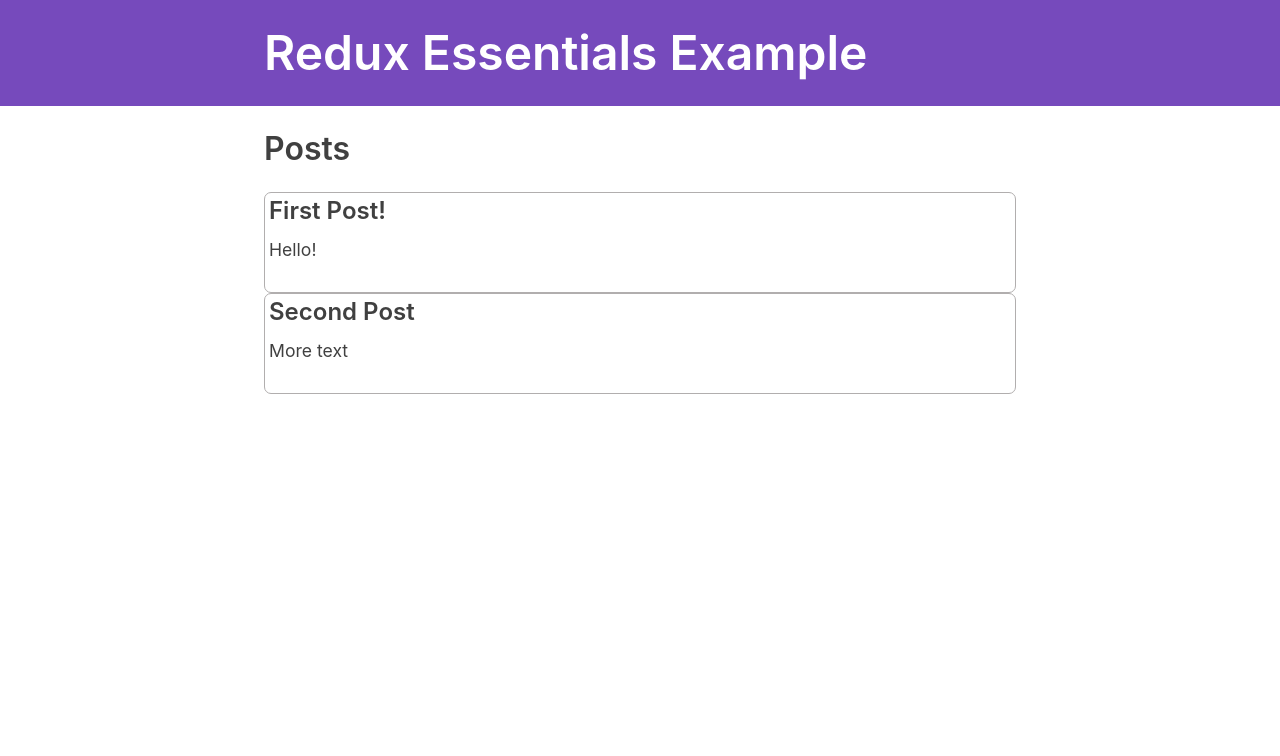
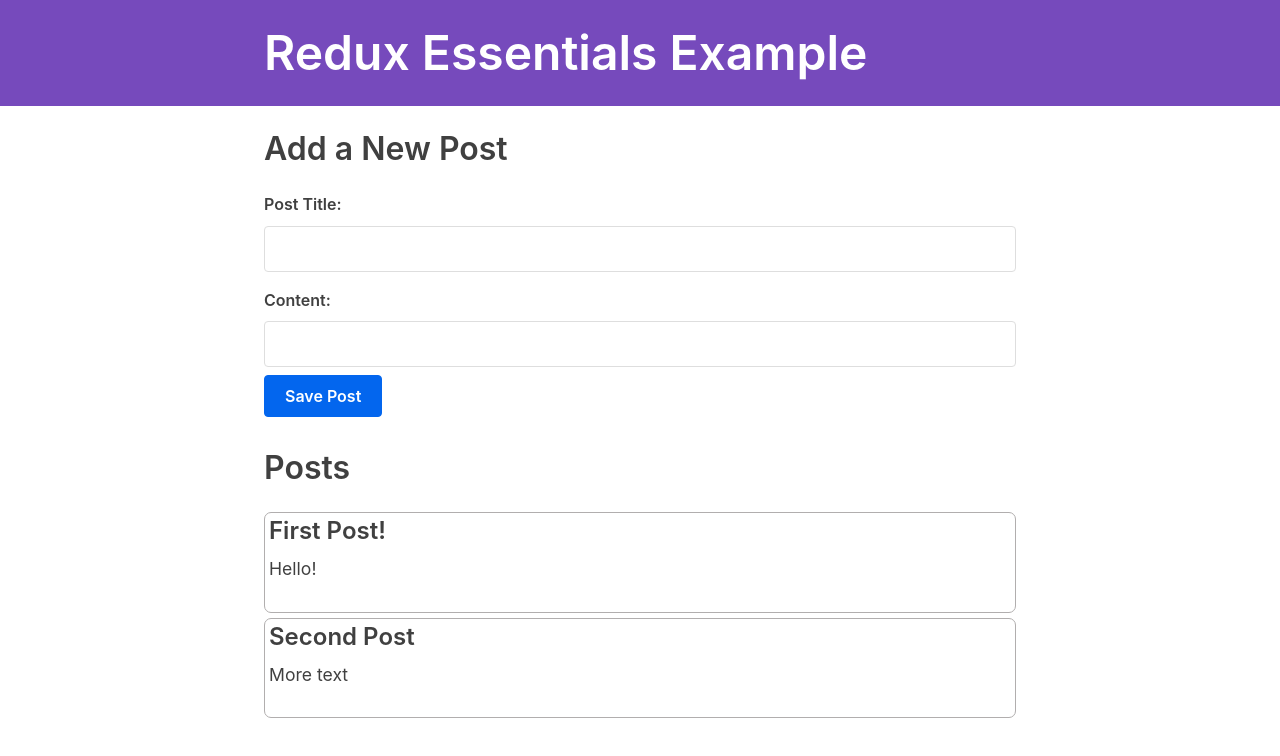
Before and after one commit to davidsjg/ReduxApp, a React (Create React App) app in the folder redux-essentials/: page / in a window 1280 px wide. Shown: the top 756 px of the page. Built offline with nearby package versions, Linux system fonts and the light colour scheme; what @mswjs/data, mock-socket, txtgen would draw is missing.

Commit message:
added post form, captured user inputs and stored in local state

```diff
--- a/redux-essentials/src/App.js
+++ b/redux-essentials/src/App.js
@@ -7,6 +7,7 @@
 } from "react-router-dom";
 
 import { Navbar } from "./app/Navbar";
+import { AddPostForm } from "./features/posts/AddPostForm";
 import { PostsList } from "./features/posts/PostsLists";
 
 function App() {
@@ -20,6 +21,7 @@
             path="/"
             render={() => (
               <>
+                <AddPostForm />
                 <PostsList />
               </>
             )}
--- /dev/null
+++ b/redux-essentials/src/features/posts/AddPostForm.js
@@ -0,0 +1,35 @@
+import React, { useState } from "react";
+
+export const AddPostForm = () => {
+  const [title, setTitle] = useState("");
+  const [content, setContent] = useState("");
+
+  const onTitleChanged = (e) => setTitle(e.target.value);
+  const onContentChanged = (e) => setContent(e.target.value);
+
+  return (
+    <section>
+      <h2>Add a New Post</h2>
+      <form>
+        {/* htmlFor refers to the id of the element this label is associated with */}
+        <label htmlFor="postTitle">Post Title:</label>
+        <input
+          type="text"
+          id="postTitle"
+          name="postTitle"
+          value={title}
+          onChange={onTitleChanged}
+        />
+        <label htmlFor="postContent">Content:</label>
+        <input
+          type="text"
+          id="postContent"
+          name="postContent"
+          value={content}
+          onChange={onContentChanged}
+        />
+        <button type="button">Save Post</button>
+      </form>
+    </section>
+  );
+};
--- a/redux-essentials/src/index.css
+++ b/redux-essentials/src/index.css
@@ -4,15 +4,15 @@
 
 body {
   margin: 0;
-  font-family: -apple-system, BlinkMacSystemFont, 'Segoe UI', 'Roboto', 'Oxygen',
-    'Ubuntu', 'Cantarell', 'Fira Sans', 'Droid Sans', 'Helvetica Neue',
+  font-family: -apple-system, BlinkMacSystemFont, "Segoe UI", "Roboto", "Oxygen",
+    "Ubuntu", "Cantarell", "Fira Sans", "Droid Sans", "Helvetica Neue",
     sans-serif;
   -webkit-font-smoothing: antialiased;
   -moz-osx-font-smoothing: grayscale;
 }
 
 code {
-  font-family: source-code-pro, Menlo, Monaco, Consolas, 'Courier New',
+  font-family: source-code-pro, Menlo, Monaco, Consolas, "Courier New",
     monospace;
 }
 
@@ -116,9 +116,10 @@
   padding: 0.25rem 0.25rem;
   border: 1px solid rgb(177, 174, 174);
   border-radius: 7px;
+  margin: 5px 0;
 }
 
-.posts-list .post-excerpt + .post-excerpt {
+.posts-list .post-excerpt + .post-content {
   margin-top: 0.5rem;
 }
 
@@ -218,7 +219,7 @@
   position: absolute;
   top: 0;
   left: 0;
-  content: '';
+  content: "";
 }
 
 .loader:after {
@@ -226,7 +227,7 @@
   width: 75%;
   height: 75%;
   border-radius: 50%;
-  content: '';
+  content: "";
   margin: auto;
   position: absolute;
   top: 0;
```
